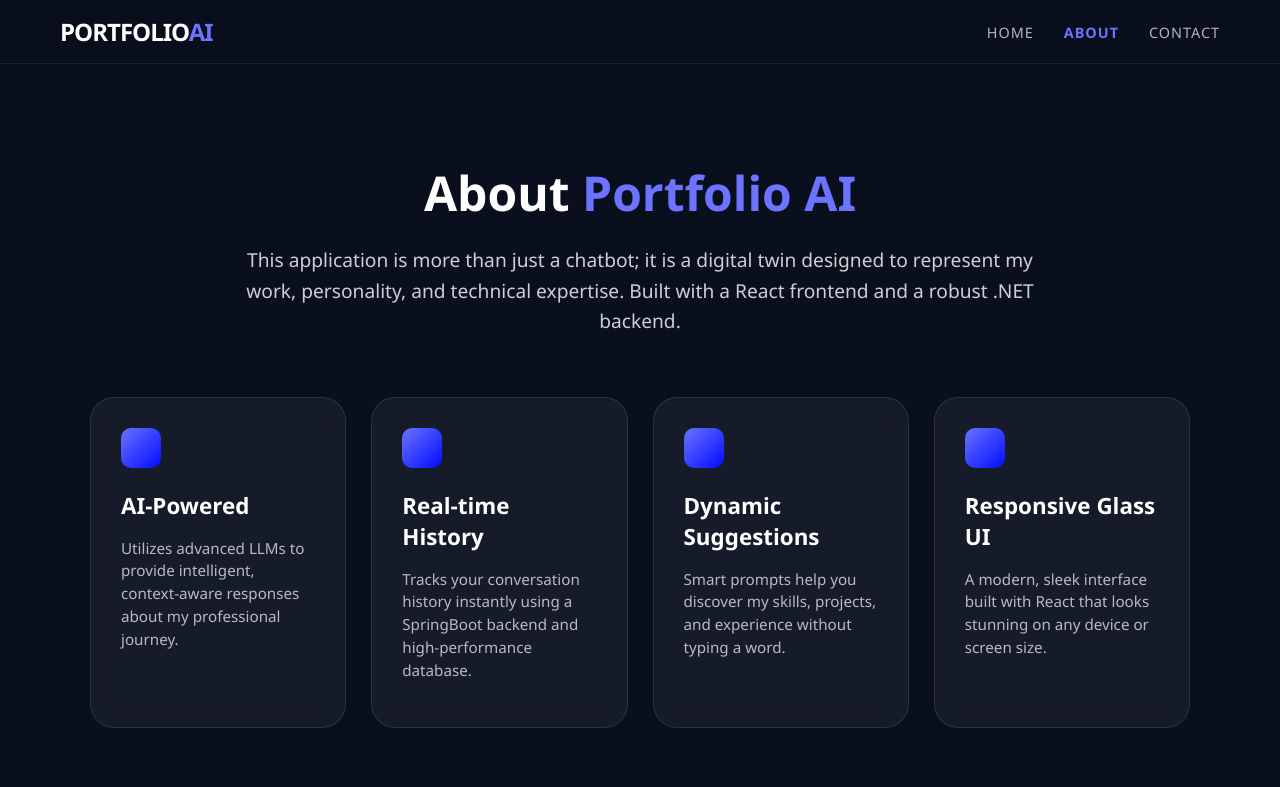
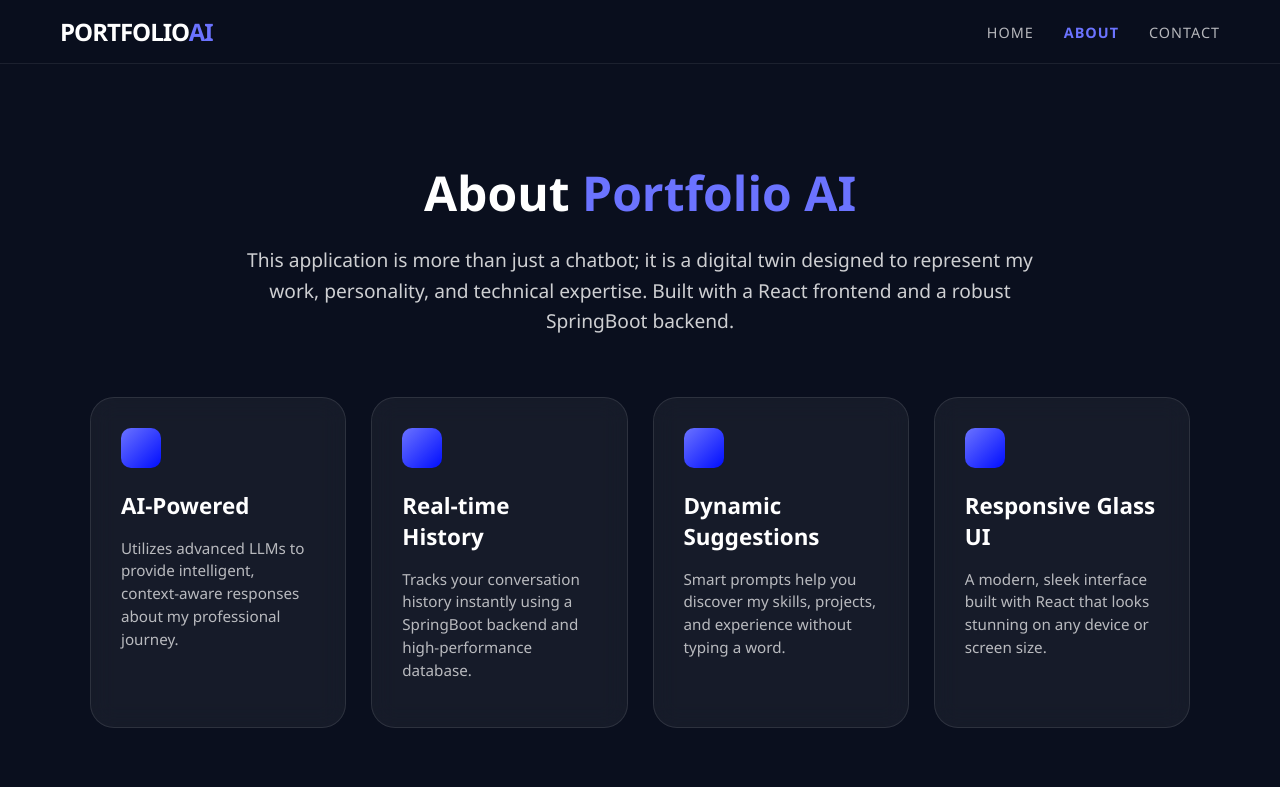
Before and after one commit to akansha112/JavaReactUI, a React (Vite) app: page /about in a window 1280 px wide. Shown: the top 787 px of the page. Built offline with nearby package versions, Linux system fonts and the light colour scheme.

Commit message:
Initial commit

```diff
--- a/src/pages/About.jsx
+++ b/src/pages/About.jsx
@@ -49,7 +49,7 @@ export default function About() {
           </h1>
           <p style={{ fontSize: isMobile ? "1rem" : "1.2rem", lineHeight: "1.6", color: "rgba(255,255,255,0.8)", maxWidth: "800px", margin: "0 auto" }}>
             This application is more than just a chatbot; it is a digital twin designed to represent my work,
-            personality, and technical expertise. Built with a React frontend and a robust .NET backend.
+            personality, and technical expertise. Built with a React frontend and a robust SpringBoot backend.
           </p>
         </section>
 
```
